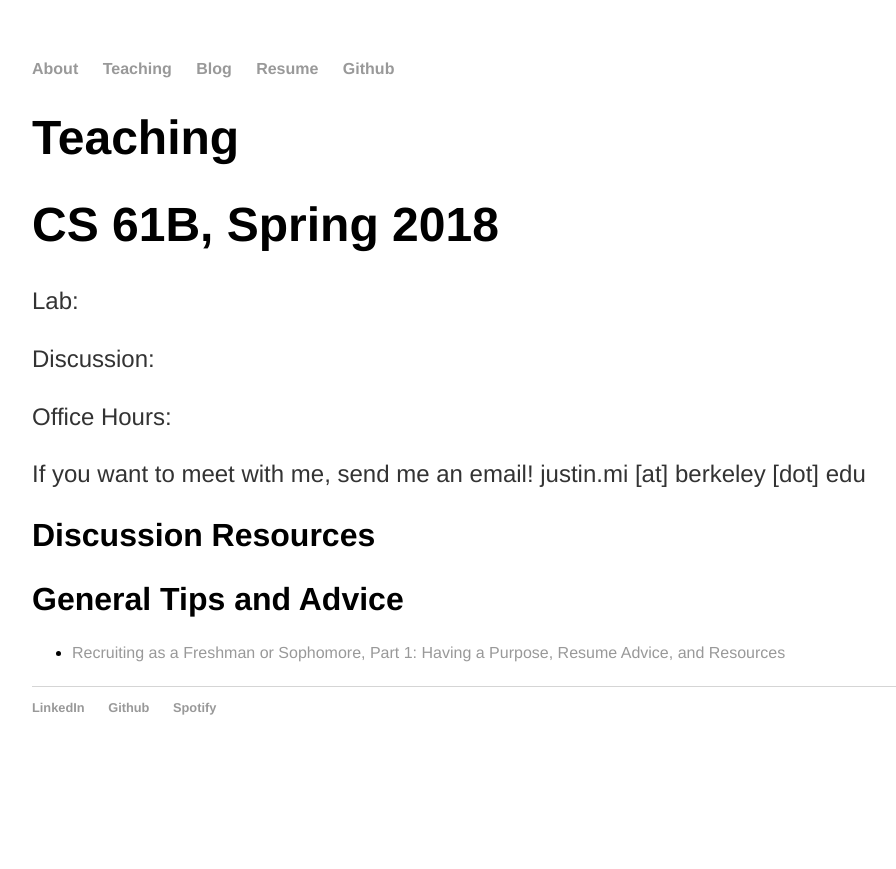
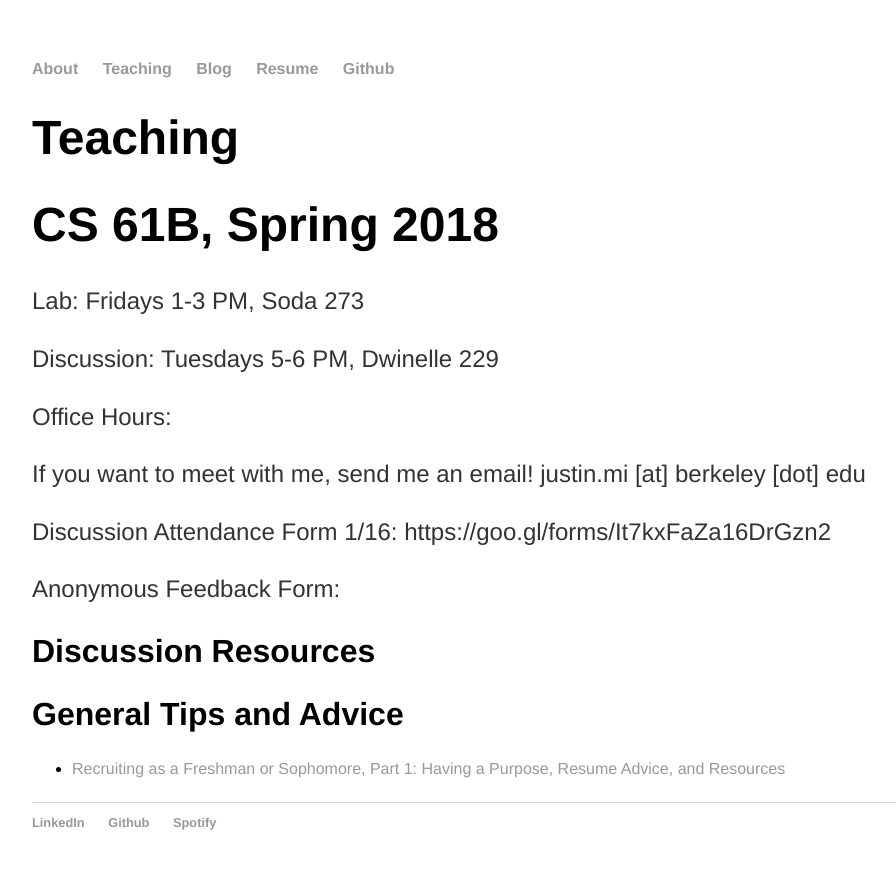
Before and after one commit to JustinMi/JustinMi.github.io, a Jekyll site: the page built from teaching/index.html, in a window 1280 px wide. Shown: the top 869 px of the page, without its empty margins (160-1056 px from the left). Built offline with Jekyll 4.4.1, drawn with Linux system fonts in a browser that asks for light colours; nearby versions of some CDN libraries.

Commit message:
teaching

```diff
--- a/teaching/index.html
+++ b/teaching/index.html
@@ -7,16 +7,22 @@ title: Teaching
     <h1>CS 61B, Spring 2018</h1>
 
     <p>
-      Lab:
+      Lab: Fridays 1-3 PM, Soda 273
     </p>
     <p>
-      Discussion:
+      Discussion: Tuesdays 5-6 PM, Dwinelle 229
     </p>
     <p>
       Office Hours:
     </p>
     <p>
       If you want to meet with me, send me an email! justin.mi [at] berkeley [dot] edu
+    </p>
+    <p>
+      Discussion Attendance Form 1/16: https://goo.gl/forms/It7kxFaZa16DrGzn2
+    </p>
+    <p>
+      Anonymous Feedback Form:
     </p>
 
     <h2>Discussion Resources</h2>
```
Also changed, not shown: _posts/2017-12-20-recruiting-tips-for-freshmen-and-sophomores-getting-started.md (+1 -1 lines), _posts/2017-12-27-recruiting-tips-for-freshmen-and-sophomores-applying.md (added, +48 -0 lines).
